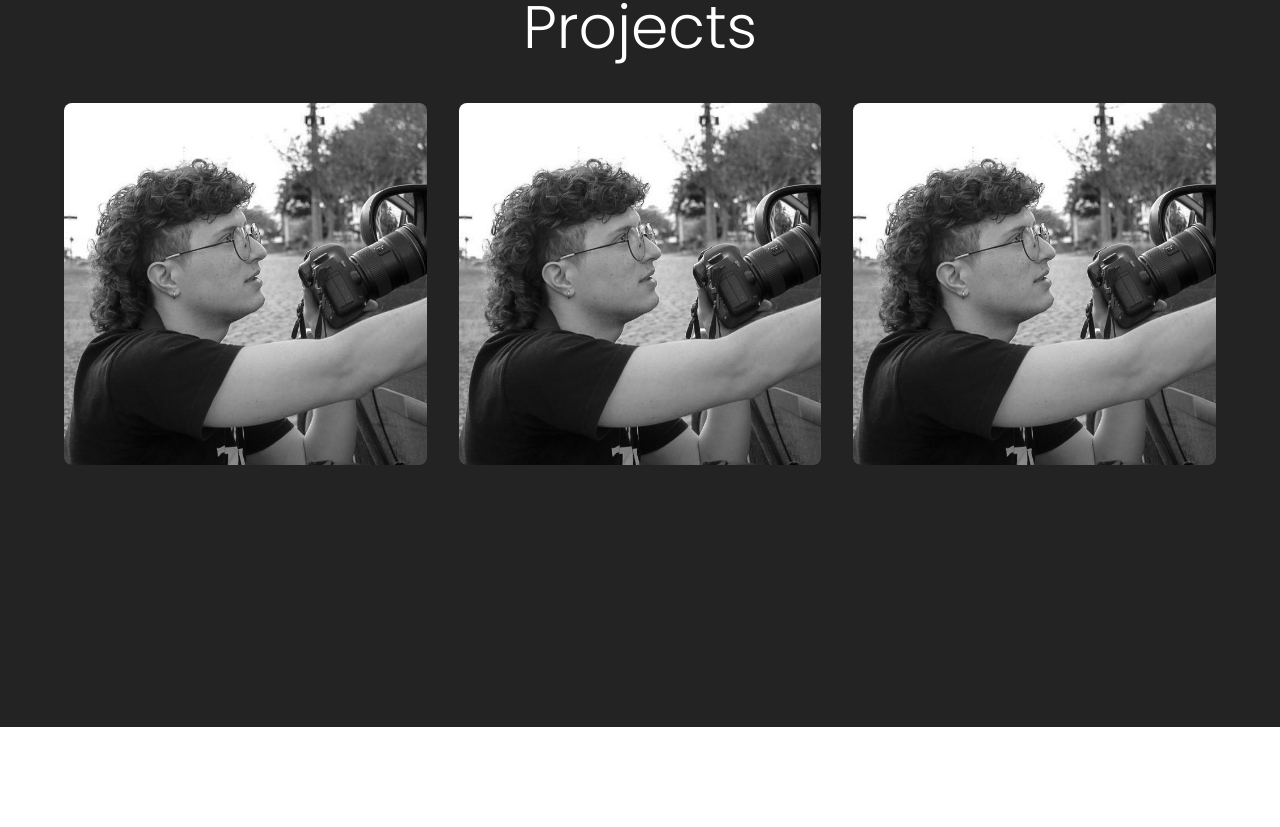
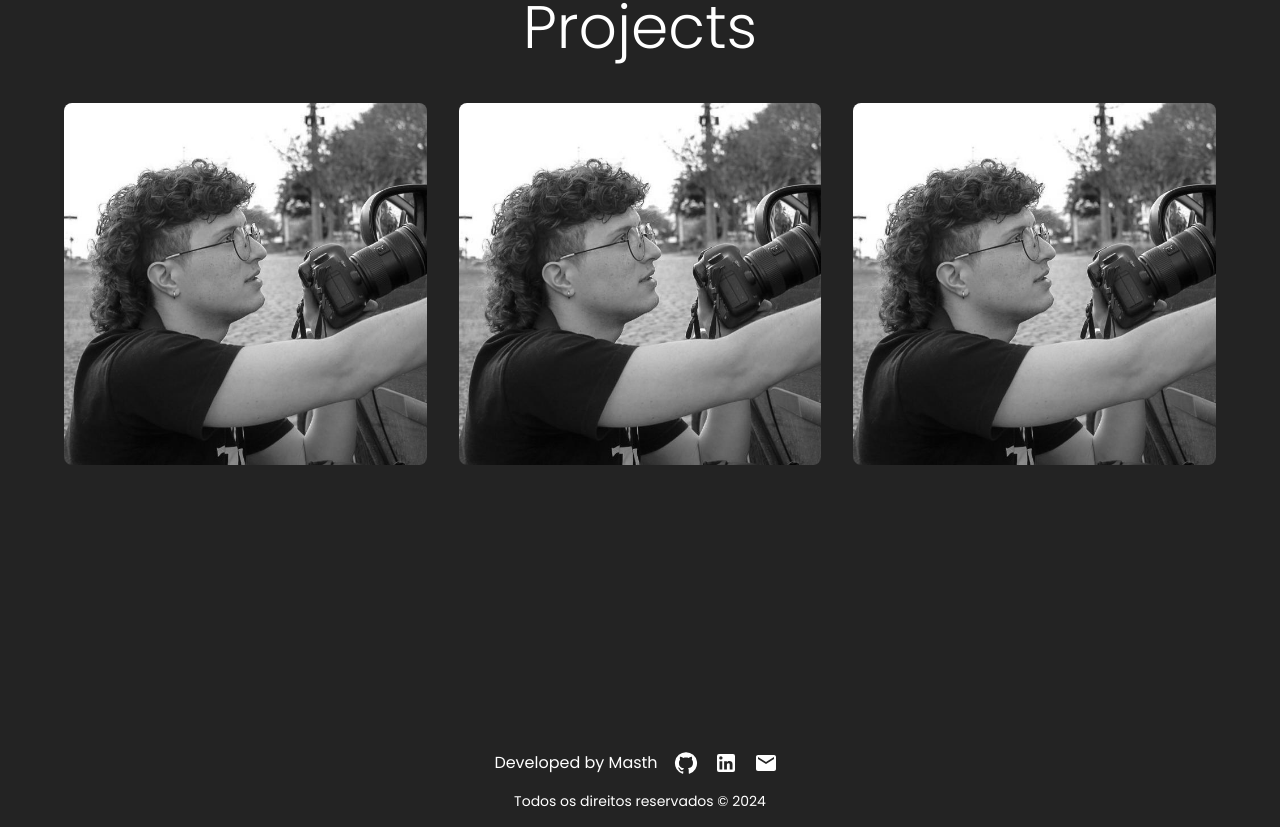
Before and after one commit to Masthw/PortfolioJohnix, a React (Vite) app: page / in a window 1280 px wide. Shown: the part 1642-2469 px from the top of the page. Before the commit the page ends 2369 px from the top, so only its background shows below. Built offline with nearby package versions, Linux system fonts and the light colour scheme.

Commit message:
feat: add footer to the page

```diff
--- a/src/App.tsx
+++ b/src/App.tsx
@@ -1,6 +1,7 @@
 import NavBar from "./components/NavBar/NavBar";
 import Home from "./pages/Home/Home";
 import './global.css';
+import Footer from "./pages/Footer/Footer";
 
 
 const App = () => {
@@ -8,6 +9,7 @@ const App = () => {
   <>
   <NavBar />
   <Home />
+  <Footer />
   </>
   )
 };
--- /dev/null
+++ b/src/pages/Footer/Footer.tsx
@@ -0,0 +1,61 @@
+import { Box, Typography, IconButton, Link } from "@mui/material";
+import GitHubIcon from "@mui/icons-material/GitHub";
+import LinkedInIcon from "@mui/icons-material/LinkedIn";
+import EmailIcon from "@mui/icons-material/Email";
+
+const Footer = () => {
+  return (
+    <Box
+      component="footer"
+      sx={{
+        display: "flex",
+        flexDirection: "column",
+        alignItems: "center",
+        justifyContent: "center",
+        padding: "16px",
+        backgroundColor: "primary.main",
+        color: "primary.contrastText",
+        textAlign: "center",
+        width: "100%",
+      }}
+    >
+      <Box
+        sx={{
+          display: "flex",
+          alignItems: "center",
+          justifyContent: "center",
+          flexWrap: "wrap",
+
+        }}
+      >
+        <Typography variant="body1" sx={{ marginRight: "8px" }}>
+          Developed by Masth
+        </Typography>
+
+        <Link href="https://github.com/Masthw" target="_blank" color="inherit">
+          <IconButton color="inherit">
+            <GitHubIcon />
+          </IconButton>
+        </Link>
+
+        <Link href="https://www.linkedin.com/in/matheus-dos-santos-soares-512bb8214/" target="_blank" color="inherit">
+          <IconButton color="inherit">
+            <LinkedInIcon />
+          </IconButton>
+        </Link>
+
+        <Link href="mailto:matheussoaressdev@gmail.com" color="inherit">
+          <IconButton color="inherit">
+            <EmailIcon />
+          </IconButton>
+        </Link>
+      </Box>
+
+      <Typography variant="body2" sx={{ marginTop: "8px" }}>
+        Todos os direitos reservados &copy; {new Date().getFullYear()}
+      </Typography>
+    </Box>
+  );
+};
+
+export default Footer;
```
